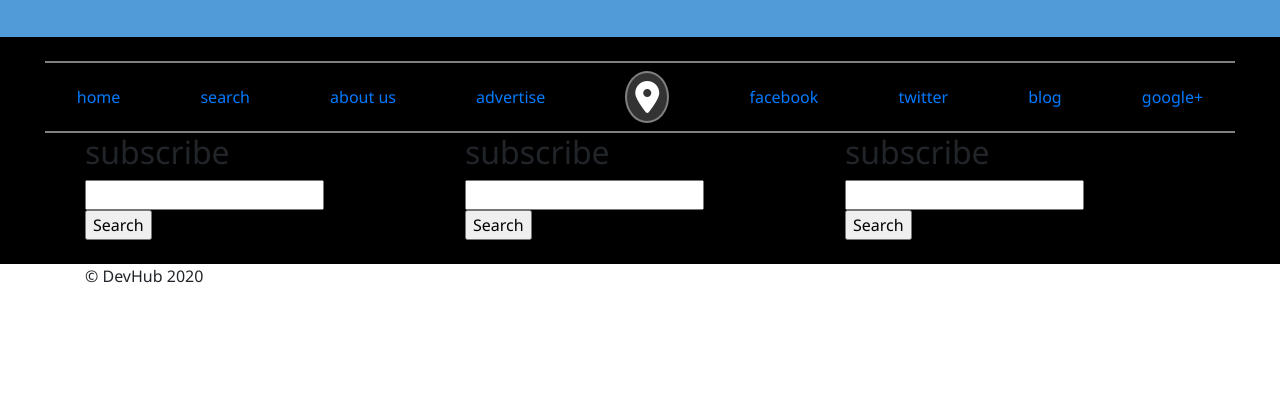
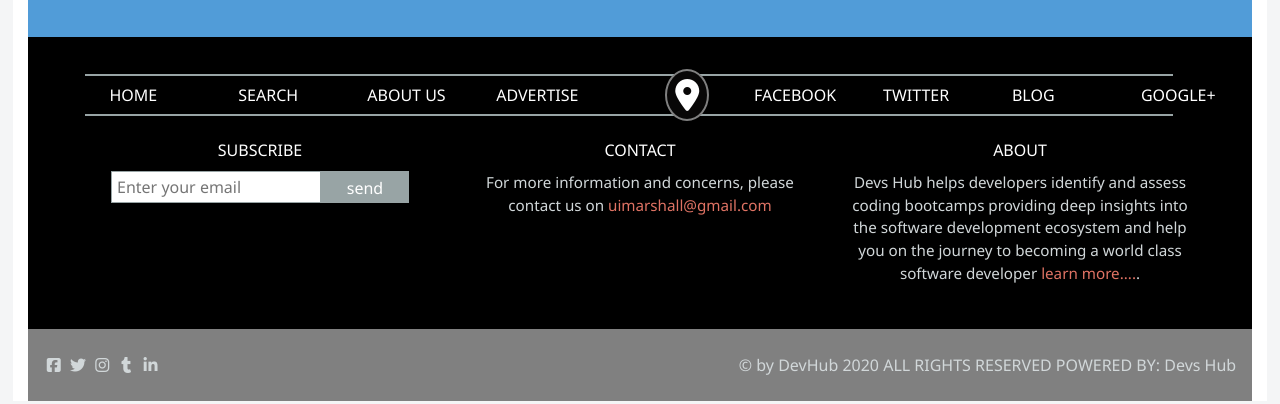
Before and after one commit to uimarshall/html-css-capstone-project, a plain HTML site: page index.html in a window 1280 px wide. Shown: the part 2393-2797 px from the top of the page. Before the commit the page ends 2721 px from the top, so only its background shows below. Drawn offline with nearby package versions, Linux system fonts and the light colour scheme.

Commit message:
Add and styled the footer

```diff
--- a/css/style.css
+++ b/css/style.css
@@ -3,6 +3,10 @@ body {
 	padding-top: 50px;
 	padding-bottom: 20px;
 	font-family: "Segoe UI", Tahoma, Geneva, Verdana, sans-serif;
+}
+.container-fluid {
+	background-color: white;
+	width: 98%;
 }
 
 .bg-orange {
@@ -50,6 +54,9 @@ body {
 .slim-text {
 	font-size: 0.8rem;
 }
+.slim-text-1 {
+	font-size: 0.95rem;
+}
 
 .jumbotron {
 	background: linear-gradient(rgba(241, 70, 84, 0.8), rgba(94, 129, 190, 0.5)),
@@ -76,6 +83,7 @@ body {
 .jumbotron h2 {
 	width: 60rem;
 	text-align: left;
+	font-size: 1.8rem;
 }
 
 .search-form {
@@ -152,23 +160,215 @@ p {
 .top-footer {
 	background-color: black;
 }
+.footer-bottom {
+	background-color: gray;
+}
 .footer-nav {
 	display: flex;
 	justify-content: space-between;
 	align-items: center;
-	border-bottom: 2px solid gray;
-	border-top: 2px solid gray;
 	padding: 0.5rem 2rem;
 	margin: 0 2.8rem;
 }
 .top-nav-icon {
-	background-color: #333;
+	position: relative;
+	background-color: #080707;
 	color: #fff;
 	font-size: 2rem;
 	border-radius: 50%;
 	border: 2px solid gray;
+	z-index: 1;
+}
+.footer-nav a,
+.nav-link {
+	text-decoration: none;
+	text-transform: uppercase;
+	cursor: pointer;
+	color: #fff;
+}
+.footer-info h2 {
+	text-transform: uppercase;
+	font-size: 1rem;
+	color: #fff;
 }
 .footer-nav li {
 	list-style-type: none;
 	padding: 0;
 }
+.footer-form {
+	height: 2rem;
+	display: flex;
+	justify-content: center;
+	align-items: center;
+}
+
+.footer-form input {
+	font-size: 1rem;
+	border: none;
+	height: 2rem;
+	padding: 0.3rem;
+}
+
+.footer-form input[type="text"] {
+	width: 60%;
+	color: #bfbdbc;
+	border: 1px solid #98a4a5;
+}
+
+.footer-form input[type="submit"] {
+	width: 25%;
+	background-color: #98a4a5;
+	color: #fff;
+}
+.footer-nav-wrapper::after,
+.footer-info::after {
+	content: "";
+	position: absolute;
+	right: -60px;
+	top: -55px;
+	width: 92vw; /*10% of the view port width*/
+	height: 2px;
+	border: 1px solid #98a4a5;
+	background: #eee;
+	text-align: center;
+}
+.footer-nav-wrapper::before,
+.footer-info::before {
+	content: "";
+	position: absolute;
+	right: -60px;
+	top: -15px;
+	width: 92vw; /*10% of the view port width*/
+	height: 2px;
+	border: 1px solid #98a4a5;
+	background: #eee;
+}
+
+/* MEDIA QUERY */
+@media (min-width: 425px) {
+	.container-fluid {
+		background-color: white;
+		width: 100%;
+		margin: 0 auto;
+	}
+	.footer-nav {
+		width: 100%;
+		margin: 0 auto;
+	}
+	.footer-info h2 {
+		margin: 0.7rem 0;
+	}
+	.footer-nav li {
+		list-style-type: none;
+		font-size: 0.5rem;
+		width: 100%;
+		margin-left: 0.3rem;
+	}
+	.footer-nav-wrapper::after,
+	.footer-info::after {
+		content: "";
+		position: absolute;
+		right: -60px;
+		left: 15px;
+		bottom: 15px;
+		width: 85vw; /*10% of the view port width*/
+		height: 2px;
+		border: 1px solid #98a4a5;
+		background: #eee;
+		text-align: center;
+	}
+	.footer-nav-wrapper::before,
+	.footer-info::before {
+		content: "";
+		position: absolute;
+		right: -60px;
+		left: 15px;
+		top: -15px;
+		width: 85vw; /*10% of the view port width*/
+		height: 2px;
+		border: 1px solid #98a4a5;
+		background: #eee;
+	}
+}
+
+/* Small devices (landscape phones, 576px and up) */
+@media (min-width: 576px) {
+	body {
+		background-color: #fff;
+	}
+	.footer-nav {
+		width: 100%;
+		margin: 0 auto;
+	}
+	.footer-info h2 {
+		margin: 0.7rem 0;
+	}
+	.footer-nav li {
+		list-style-type: none;
+		font-size: 0.6rem;
+		width: 100%;
+		margin-left: 0.3rem;
+	}
+}
+
+/* Medium devices (tablets, 768px and up) */
+@media (min-width: 768px) {
+	.footer-nav {
+		width: 100%;
+		margin: 0 auto;
+	}
+	.footer-info h2 {
+		margin: 0.8rem 0;
+	}
+	.footer-nav li {
+		list-style-type: none;
+		font-size: 0.8rem;
+		width: 100%;
+		margin-left: 0.3rem;
+	}
+}
+
+/* Large devices (desktops, 992px and up) */
+@media (min-width: 992px) {
+	body {
+		background: #f4f5f6;
+	}
+
+	.container-fluid {
+		background-color: white;
+		width: 98%;
+	}
+	.footer-nav {
+		display: flex;
+		justify-content: space-between;
+		align-items: center;
+		padding: 0.5rem 2rem;
+		margin: 0 2.8rem;
+	}
+	.footer-info h2 {
+		margin: 0.7rem 0;
+	}
+	.footer-nav li {
+		list-style-type: none;
+		font-size: 1rem;
+		width: 100%;
+	}
+}
+/* Extra large devices (large desktops, 1200px and up) */
+@media (min-width: 1200px) {
+	.footer-nav {
+		display: flex;
+		justify-content: space-between;
+		align-items: center;
+		padding: 0.5rem 2rem;
+		margin: 0 2.8rem;
+	}
+	.footer-info h2 {
+		margin: 0.7rem 0;
+	}
+	.footer-nav li {
+		list-style-type: none;
+		font-size: 1rem;
+		width: 100%;
+	}
+}
--- a/index.html
+++ b/index.html
@@ -66,7 +66,7 @@
 			</div>
 		</nav>
 
-		<main>
+		<main class="container-fluid mx-auto">
 			<!-- Main jumbotron for a primary marketing message or call to action -->
 			<div class="jumbotron">
 				<div class="container">
@@ -75,8 +75,12 @@
 					</h2>
 					<span>search by key words</span>
 					<form class="search-form">
-						<input type="text" class="d-sm-block" />
-						<input type="submit" value="Search" class="d-sm-block" />
+						<input type="text" class="d-sm-block d-md-inline" />
+						<input
+							type="submit"
+							value="Search"
+							class="d-sm-block d-md-inline"
+						/>
 					</form>
 
 					<p>
@@ -218,7 +222,7 @@
 				</div>
 			</section>
 			<footer class="top-footer py-4">
-				<div>
+				<div class="footer-nav-wrapper">
 					<ul class="footer-nav">
 						<li><a href="">home</a></li>
 						<li><a href="">search</a></li>
@@ -238,34 +242,62 @@
 						<li><a href="">google+</a></li>
 					</ul>
 				</div>
-				<div class="container">
+				<div class="container footer-info">
 					<div class="row">
-						<div class="col-sm-12 col-md-4 col-lg-4">
+						<div class="col-sm-12 col-md-4 col-lg-4 text-center">
 							<h2>subscribe</h2>
 							<form class="footer-form">
-								<input type="text" class="d-sm-block" />
-								<input type="submit" value="Search" class="d-sm-block" />
+								<input
+									type="text"
+									class="d-sm-block d-md-inline"
+									placeholder="Enter your email"
+								/>
+								<input
+									type="submit"
+									value="send"
+									class="d-sm-block d-md-inline"
+								/>
 							</form>
 						</div>
-						<div class="col-sm-12 col-md-4 col-lg-4">
-							<h2>subscribe</h2>
-							<form class="footer-form">
-								<input type="text" class="d-sm-block" />
-								<input type="submit" value="Search" class="d-sm-block" />
-							</form>
+						<div class="col-sm-12 col-md-4 col-lg-4 text-center">
+							<h2>contact</h2>
+							<p class="slim-text-1 text-gray">
+								For more information and concerns, please contact us on
+								<a href="#" class="text-orange text-decoration-none"
+									>uimarshall@gmail.com</a
+								>
+							</p>
 						</div>
-						<div class="col-sm-12 col-md-4 col-lg-4">
-							<h2>subscribe</h2>
-							<form class="footer-form">
-								<input type="text" class="d-sm-block" />
-								<input type="submit" value="Search" class="d-sm-block" />
-							</form>
+						<div class="col-sm-12 col-md-4 col-lg-4 text-center">
+							<h2>about</h2>
+							<p class="slim-text-1 text-gray">
+								Devs Hub helps developers identify and assess coding bootcamps
+								providing deep insights into the software development ecosystem
+								and help you on the journey to becoming a world class software
+								developer
+								<a href="" class="text-orange text-decoration-none"
+									>learn more....</a
+								>.
+							</p>
 						</div>
 					</div>
 				</div>
 			</footer>
-			<footer class="container">
-				<p>&copy; DevHub 2020</p>
+			<footer class="footer-bottom py-4">
+				<div class="d-flex justify-content-between align-items-center mx-3">
+					<div class="footer-socials text-gray display-5">
+						<i class="fa fa-facebook-square fa-fw" aria-hidden="true"></i>
+						<i class="fa fa-twitter fa-fw" aria-hidden="true"></i>
+						<i class="fa fa-instagram fa-fw" aria-hidden="true"></i>
+						<i class="fa fa-tumblr fa-fw" aria-hidden="true"></i>
+						<i class="fa fa-linkedin fa-fw" aria-hidden="true"></i>
+					</div>
+					<div class="top-footer-right">
+						<span class="text-gray">
+							&copy; by DevHub 2020 ALL RIGHTS RESERVED POWERED BY: Devs Hub
+						</span>
+					</div>
+				</div>
 			</footer>
 		</main>
 
```
